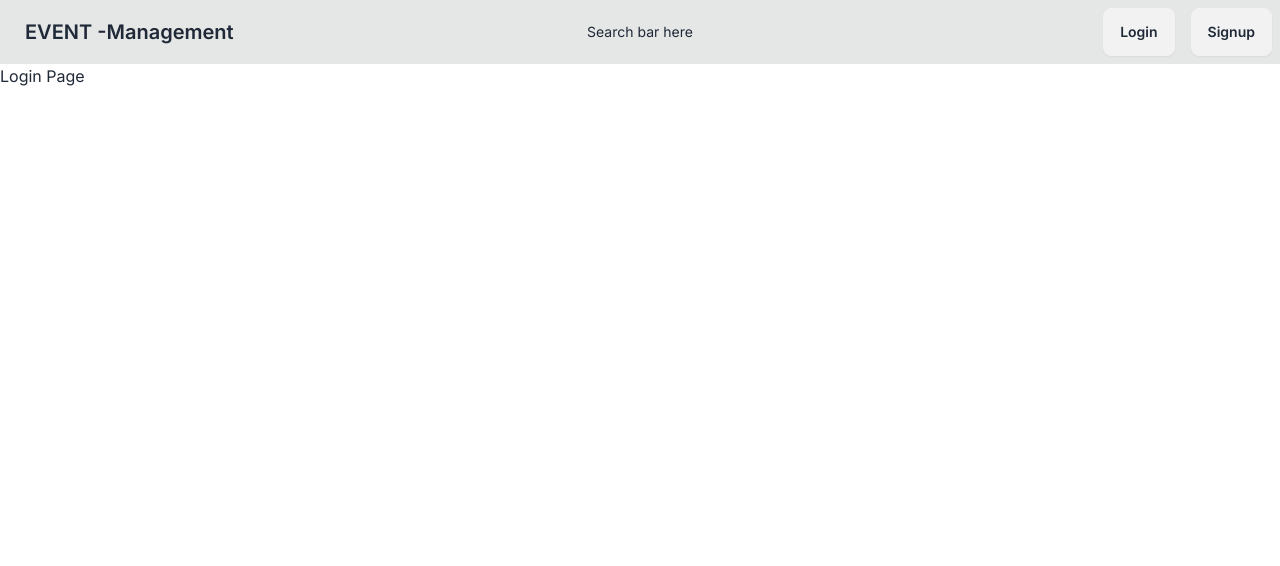
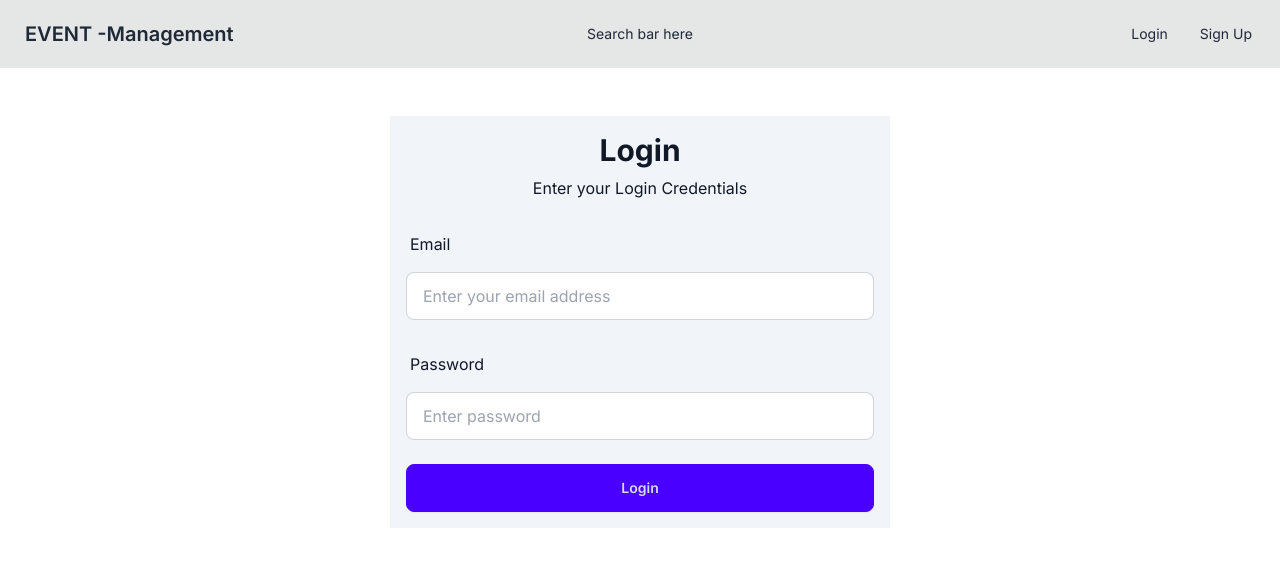
Before and after one commit to MTouthang/event-management, a Next.js app: page /login in a window 1280 px wide. Shown: the top 566 px of the page. Built offline with nearby package versions, Linux system fonts and the light colour scheme; no server answers.

Commit message:
feat: login and signup

```diff
--- a/app/api/auth/[...nextauth]/authConfig.js
+++ b/app/api/auth/[...nextauth]/authConfig.js
@@ -1,12 +1,10 @@
+import { getUserByEmail } from "@/app/lib/actions/user.action";
 import bcrypt from "bcrypt";
 import Credentials from "next-auth/providers/credentials";
 
-import { getUserByEmail } from "@/lib/actions/user.actions";
-import { pages } from "next/dist/build/templates/app-page";
-
 export const authConfig = {
   pages: {
-    signin: "/login",
+    signIn: "/login",
   },
 
   providers: [
--- a/app/layout.js
+++ b/app/layout.js
@@ -2,6 +2,7 @@ import { Inter } from "next/font/google";
 import "./globals.css";
 import Navbar from "@/components/Navbar";
 import { Toaster } from "react-hot-toast";
+import AuthProvider from "@/components/AuthProvider";
 
 const inter = Inter({ subsets: ["latin"] });
 
@@ -15,8 +16,10 @@ export default function RootLayout({ children }) {
     <html lang="en">
       <body className={inter.className}>
         <Toaster position="bottom-right" />
-        <Navbar />
-        {children}
+        <AuthProvider>
+          <Navbar />
+          {children}
+        </AuthProvider>
       </body>
     </html>
   );
--- a/app/lib/actions/user.action.js
+++ b/app/lib/actions/user.action.js
@@ -17,11 +17,11 @@ export const createUser = async (user) => {
 };
 
 // get user by mail
-export async function getUserByEmail(userEmail) {
+export const getUserByEmail = async (userEmail) => {
   await dbConnect();
 
   const user = await User.findOne({ email: userEmail });
 
   if (!user) throw new Error("user not found");
   return JSON.parse(JSON.stringify(user));
-}
+};
--- a/app/login/page.js
+++ b/app/login/page.js
@@ -1,7 +1,23 @@
+import { getServerSession } from "next-auth";
+import LoginForm from "@/components/LoginForm";
 import React from "react";
+import { authConfig } from "../api/auth/[...nextauth]/authConfig";
+import { redirect } from "next/dist/server/api-utils";
 
-const Login = () => {
-  return <div>Login Page</div>;
+const Login = async ({ searchParams }) => {
+  const data = await getServerSession(authConfig);
+  if (data !== null) {
+    redirect("/profile");
+  }
+  return (
+    <div className="mt-12 mx-auto  max-w-[500px] p-4 bg-slate-100 text-gray-900">
+      <div className="mb-6 space-y-2 text-center">
+        <h1 className="text-3xl font-bold"> Login</h1>
+        <p> Enter your Login Credentials</p>
+      </div>
+      <LoginForm callbackUrl={searchParams?.callbackUrl} />
+    </div>
+  );
 };
 
 export default Login;
--- a/app/signup/page.js
+++ b/app/signup/page.js
@@ -7,7 +7,7 @@ import SignUpForm from "../../components/SignUpForm";
 const Signup = () => {
   return (
     <>
-      <div className="mt-12 mx-auto w-full max-w-[500px] p-4 bg-slate-100 text-gray-900">
+      <div className="mt-12 mx-auto  max-w-[500px] p-4 bg-slate-100 text-gray-900">
         <div className="mb-6 space-y-2 text-center">
           <h1 className="text-3xl font-bold"> Sign up</h1>
           <p> Enter Your information to create an Account</p>
--- /dev/null
+++ b/components/AuthProvider.js
@@ -0,0 +1,7 @@
+"use client";
+
+import { SessionProvider } from "next-auth/react";
+
+export default function AuthProvider({ children }) {
+  return <SessionProvider> {children}</SessionProvider>;
+}
--- /dev/null
+++ b/components/LoginForm.js
@@ -0,0 +1,66 @@
+"use client";
+
+import { signIn } from "next-auth/react";
+import { useState } from "react";
+import { useRouter } from "next/navigation";
+import { toast } from "react-hot-toast";
+
+export default function LoginForm({ callbackUrl }) {
+  const router = useRouter();
+  const [email, setEmail] = useState("");
+  const [password, setPassword] = useState("");
+
+  const handleSubmit = async (event) => {
+    event.preventDefault();
+
+    const res = await signIn("credentials", {
+      email,
+      password,
+      redirect: false,
+    });
+
+    if (res.status === 200) {
+      toast.success("Login Successful");
+      router.push(callbackUrl ?? "/profile");
+    } else {
+      if (res.error === "CredentialsSignin") {
+        res.error = "Wrong Password";
+      }
+      toast.error(`Login Failed: ${res.error}`);
+    }
+  };
+  return (
+    <form onSubmit={handleSubmit} className="flex-1 space-y-6">
+      <div className="space-y-2">
+        <label className="label" htmlFor="email">
+          Email
+        </label>
+        <input
+          id="email"
+          className="w-full input input-bordered"
+          value={email}
+          onChange={(e) => setEmail(e.target.value)}
+          type="email"
+          placeholder="Enter your email address"
+          required
+        />
+      </div>
+      <div className="space-y-2">
+        <label className="label" htmlFor="password">
+          Password
+        </label>
+        <input
+          id="password"
+          className="w-full input input-bordered"
+          value={password}
+          onChange={(e) => setPassword(e.target.value)}
+          type="password"
+          placeholder="Enter password"
+          required
+          minLength={6}
+        />
+      </div>
+      <button className="mt-4 btn btn-primary btn-block"> Login </button>
+    </form>
+  );
+}
--- a/components/Navbar.js
+++ b/components/Navbar.js
@@ -1,7 +1,11 @@
+"use client";
 import Link from "next/link";
-import React from "react";
+import Image from "next/image";
+import { useSession } from "next-auth/react";
+import { signOut } from "next-auth/react";
 
 const Navbar = () => {
+  const { status, data: session } = useSession();
   return (
     <div className="text-gray-800 navbar bg-base-300">
       <div className="navbar-start">
@@ -40,12 +44,52 @@ const Navbar = () => {
         </ul>
       </div>
       <div className="gap-4 navbar-end">
-        <Link href={"/login"} className="btn">
-          Login
-        </Link>
-        <Link href="/signup" className="btn">
-          Signup
-        </Link>
+        {status === "authenticated" && (
+          <div className="dropdown dropdown-end">
+            <div
+              tabIndex={0}
+              role="button"
+              className="btn btn-ghost btn-circle avatar"
+            >
+              <div className="w-10 rounded-full">
+                <Image
+                  alt="Profile Picture"
+                  src={session.user.image ?? "/default-user.png"}
+                  width={60}
+                  height={60}
+                />
+              </div>
+            </div>
+            <ul
+              tabIndex={0}
+              className="mt-3 z-[1] p-2 shadow menu menu-sm dropdown-content bg-base-100 rounded-box w-52"
+            >
+              <li>
+                <Link href="/profile">Profile</Link>
+              </li>
+              <li>
+                <Link href="/events/create">Create Event</Link>
+              </li>
+              <li>
+                <Link href="" onClick={signOut}>
+                  Sign Out
+                </Link>
+              </li>
+            </ul>
+          </div>
+        )}
+        {status === "unauthenticated" && (
+          <div className="flex-none">
+            <ul className="px-1 menu menu-horizontal">
+              <li>
+                <Link href="/login">Login</Link>
+              </li>
+              <li>
+                <Link href="/signup">Sign Up</Link>
+              </li>
+            </ul>
+          </div>
+        )}
       </div>
     </div>
   );
--- a/components/SignUpForm.js
+++ b/components/SignUpForm.js
@@ -2,12 +2,16 @@
 import React, { useState } from "react";
 import { createUser } from "../app/lib/actions/user.action";
 import toast from "react-hot-toast";
+import { signIn } from "next-auth/react";
+import { useRouter } from "next/navigation";
 
 const SignUpForm = () => {
   const [email, setEmail] = useState("");
   const [name, setName] = useState("");
   const [password, setPassword] = useState("");
+  const router = useRouter();
 
+  // create user
   const handleSubmit = async (event) => {
     event.preventDefault();
     try {
@@ -16,13 +20,17 @@ const SignUpForm = () => {
         name: name,
         password: password,
       });
-      console.log(user);
+      if (user) {
+        const res = await signIn("credentials", {
+          email,
+          password,
+          redirect: false,
+        });
 
-      if (user) {
-        toast.success("Sign Up Successful");
-        setEmail("");
-        setName("");
-        setPassword(" ");
+        if (res.status === 200) {
+          toast.success("Sign Up Successful");
+          router.push("/profile");
+        }
       }
     } catch (error) {
       toast.error("Sign Up Failed: This email is already registered");
```
Also changed, not shown: public/default-user.png (added).
